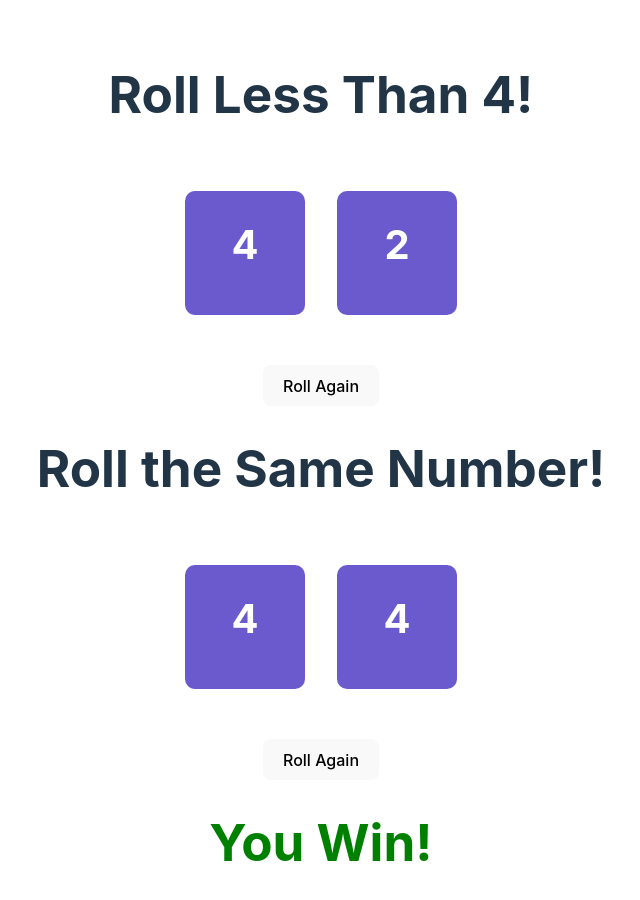
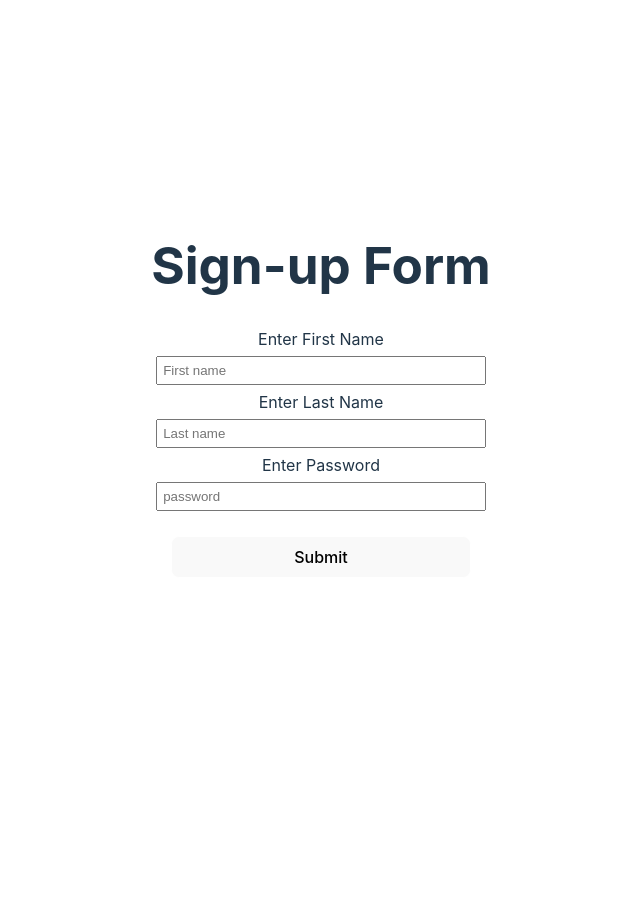
Before and after one commit to Akash-YS05/Reactjs-minor-projects, a React (Vite) app in the folder react-app/: page / in a window 1280 px wide. Shown: the top 900 px of the page, without its empty margins (319-959 px from the left). After the commit the page ends 800 px from the top, so only its background shows below. Built offline with nearby package versions, Linux system fonts and the light colour scheme.

Commit message:
react forms

```diff
--- a/react-app/src/App.jsx
+++ b/react-app/src/App.jsx
@@ -18,6 +18,8 @@ import DieNew from './DieNew'
 import Dice from './Dice'
 import LuckyN from './LuckyN'
 import { sum } from './utils'
+import UsernameForm from './UsernameForm'
+import Signup from './Signup'
 
 
 const data = [
@@ -89,8 +91,10 @@ function App() {
       {/* <ScoreKeeperNew players={3} target={5}/> */}
       {/* <DieNew val={3}/> */}
       {/* <Dice dice={[3, 4, 5, 6]}/> */}
-      <LuckyN winCheck={lessThan4} title="Roll Less Than 4!"/>
-      <LuckyN winCheck={AllSame} title="Roll the Same Number!"/>
+      {/* <LuckyN winCheck={lessThan4} title="Roll Less Than 4!"/>
+      <LuckyN winCheck={AllSame} title="Roll the Same Number!"/> */}
+      {/* <UsernameForm/> */}
+      <Signup/>
     </>
   )
 }
--- /dev/null
+++ b/react-app/src/Signup.jsx
@@ -0,0 +1,28 @@
+import { useState } from "react"
+
+export default function Signup() {
+    const [formData, setFormData] = useState({firstname: "", lastname: "", password: ""})
+
+    const handleChange = (evt) => {
+        const changeField = evt.target.name
+        const newValue = evt.target.value
+        setFormData((currData) => {
+            return {
+                ...currData,
+                [changeField]: newValue
+            }
+        })
+    }
+    return (
+        <div style={{display: 'flex', flexDirection: 'column', border: '2px solid white', padding: '30px', borderRadius: '10px'}}>
+            <h1>Sign-up Form</h1>
+            <label htmlFor="firstname">Enter First Name</label>
+            <input style={{padding: '5px', margin: '5px'}} type="text" placeholder="First name" value={formData.firstname} onChange={handleChange} id="firstname" name="firstname" />
+            <label htmlFor="lastname">Enter Last Name</label>
+            <input style={{padding: '5px', margin: '5px'}} type="text" placeholder="Last name" value={formData.lastname} onChange={handleChange} id="lastname" name="lastname" />
+            <label htmlFor="password">Enter Password</label>
+            <input style={{padding: '5px', margin: '5px'}} type="password" placeholder="password" value={formData.password} onChange={handleChange} id="password" name="password" />
+            <button style={{margin:'20px', border: '1px solid white'}}>Submit</button>
+        </div>
+    )
+}
--- /dev/null
+++ b/react-app/src/UsernameForm.jsx
@@ -0,0 +1,16 @@
+import { useState } from "react"
+
+export default function UsernameForm() {
+    const [username, setUsername] = useState("")
+    const updateUsername = (evt) => {
+        // console.log(evt.target.value)
+        setUsername(evt.target.value)
+    }
+    return (
+        <div>
+            <label htmlFor="uname">Enter Username</label>
+            <input type="text" placeholder="username" value={username} onChange={updateUsername} id="uname" />
+            <button>Submit</button>
+        </div>
+    )
+}
```
